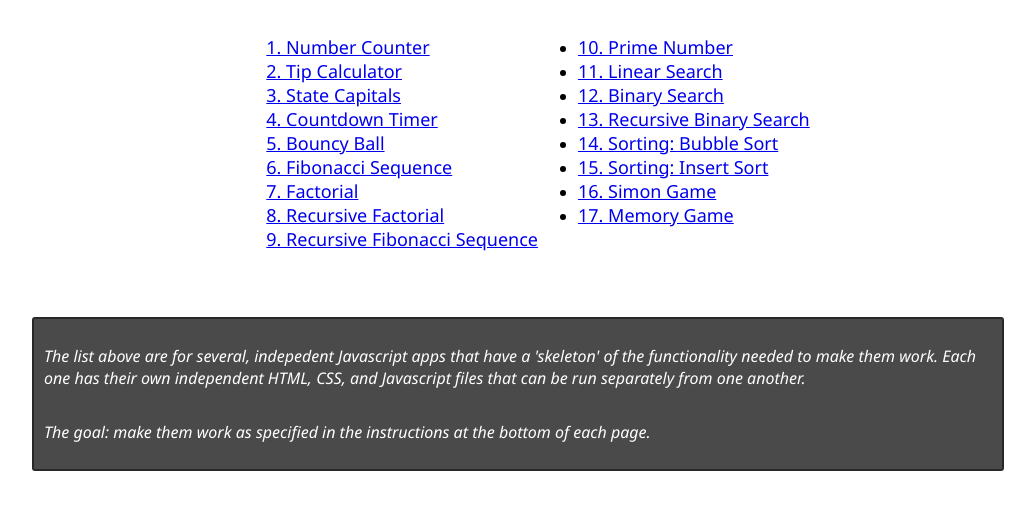
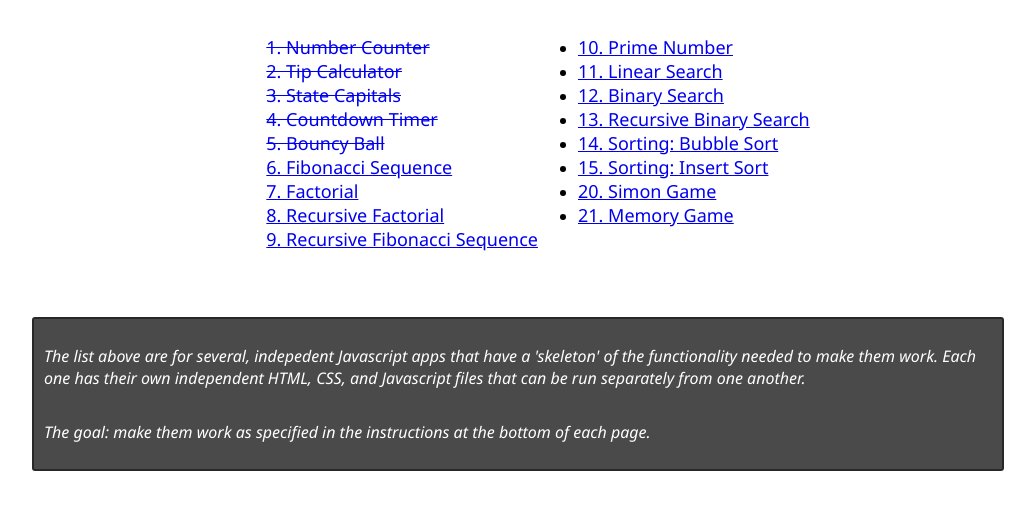
Before and after one commit to Matt-Ingle/JavascriptExercises, a plain HTML site: page index.html in a window 1280 px wide. Shown: the part 75-584 px from the top of the page, without its empty margins (122-1157 px from the left). Drawn offline with Linux system fonts and the light colour scheme.

Commit message:
Crossed out our 'complete' exercises, fixed numbering

```diff
--- a/index.html
+++ b/index.html
@@ -14,11 +14,11 @@
   <div class="center">
     <div>
       <ul style="list-style: none;">
-        <li><a href="/Ex01_Counter">1. Number Counter</a></li>
-        <li><a href="/Ex02_TipCalculator">2. Tip Calculator</a></li>
-        <li><a href="/Ex03_StateCapitals">3. State Capitals</a></li>
-        <li><a href="/Ex04_CountdownTimer">4. Countdown Timer</a></li>
-        <li><a href="/Ex05_BouncyBall">5. Bouncy Ball</a></li>
+        <li><a href="/Ex01_Counter" class="done">1. Number Counter</a></li>
+        <li><a href="/Ex02_TipCalculator" class="done">2. Tip Calculator</a></li>
+        <li><a href="/Ex03_StateCapitals" class="done">3. State Capitals</a></li>
+        <li><a href="/Ex04_CountdownTimer" class="done">4. Countdown Timer</a></li>
+        <li><a href="/Ex05_BouncyBall" class="done">5. Bouncy Ball</a></li>
         <li><a href="/Ex06_Fibonacci">6. Fibonacci Sequence</a></li>
         <li><a href="/Ex07_Factorial">7. Factorial</a></li>
         <li><a href="/Ex08_RecursiveFactorial">8. Recursive Factorial</a></li>
@@ -33,8 +33,8 @@
         <li><a href="/Ex13_RecursiveBinarySearch">13. Recursive Binary Search</a></li>
         <li><a href="/Ex14_Sorting_BubbleSort/">14. Sorting: Bubble Sort</a></li>
         <li><a href="/Ex15_Sorting_InsertionSort/">15. Sorting: Insert Sort</a></li>
-        <li><a href="/Ex20_SimonGame/">16. Simon Game</a></li>
-        <li><a href="/Ex21_MemoryGame/">17. Memory Game</a></li>
+        <li><a href="/Ex20_SimonGame/">20. Simon Game</a></li>
+        <li><a href="/Ex21_MemoryGame/">21. Memory Game</a></li>
       </ul>
     </div>
   </div>
--- a/style.css
+++ b/style.css
@@ -24,3 +24,7 @@ a {
   margin: 50px auto;
   width: 75%;
 }
+
+.done {
+  text-decoration: line-through;
+}
```
